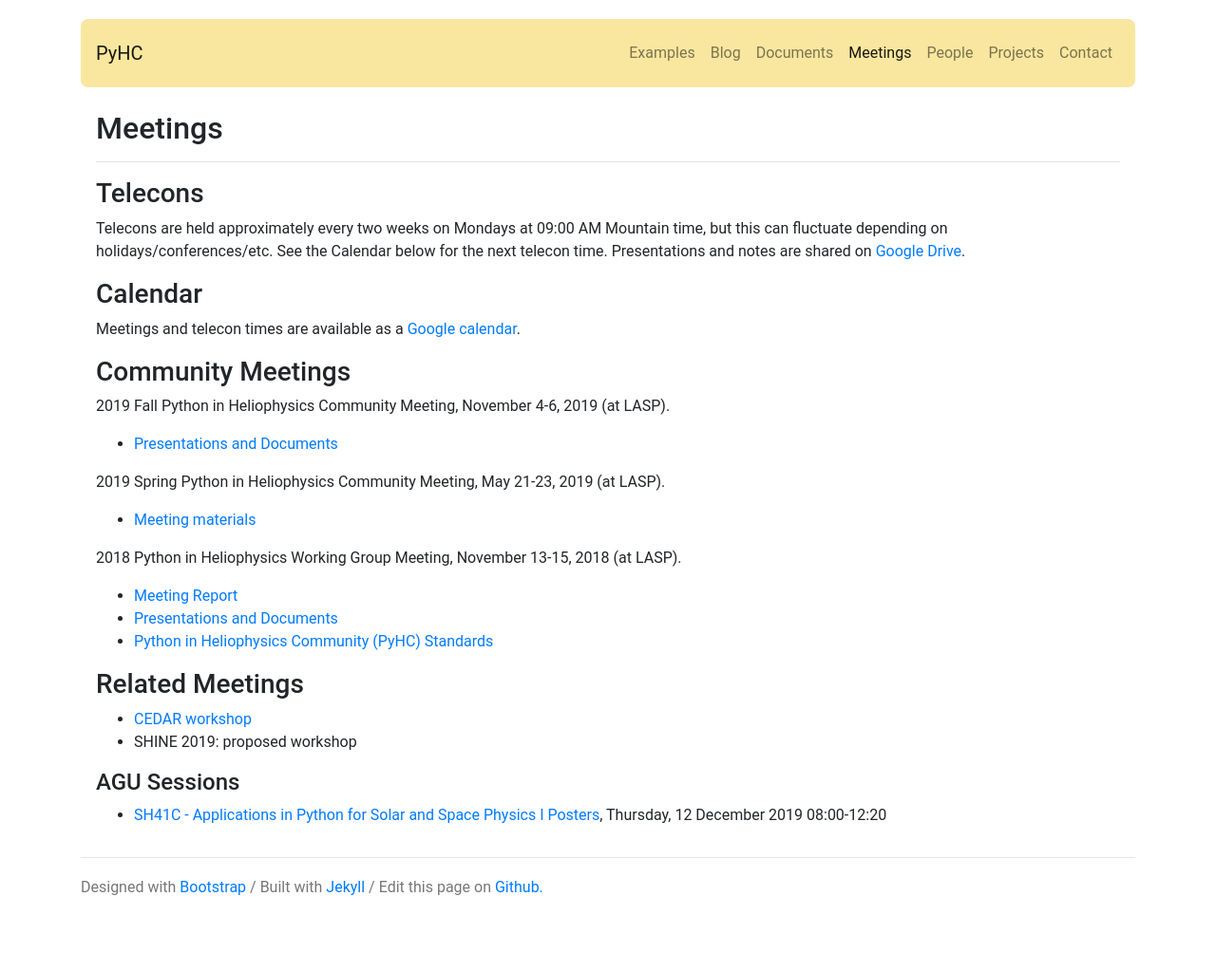
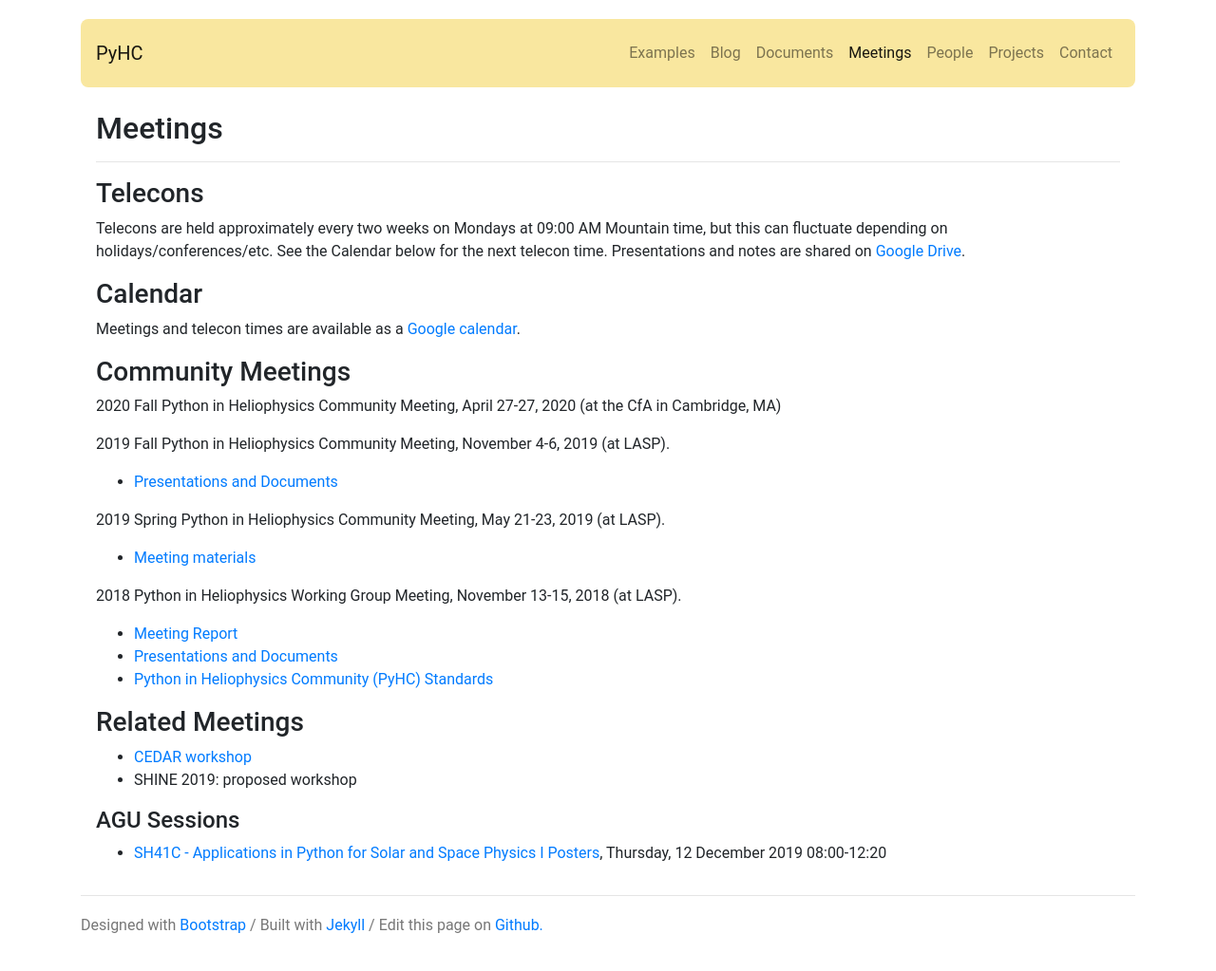
Before and after one commit to heliophysicsPy/heliophysicsPy.github.io, a Jekyll site: the page built from _pages/meetings.md, in a window 1280 px wide. Shown: the whole page at 95% size. Built offline with Jekyll 4.4.1, drawn with Linux system fonts in a browser that asks for light colours; nearby versions of some CDN libraries; before the commit the page ends 983 px from its top, so only the background shows below that.

```diff
--- a/_pages/meetings.md
+++ b/_pages/meetings.md
@@ -13,6 +13,8 @@
 Meetings and telecon times are available as a [Google calendar](https://calendar.google.com/calendar?cid=NG42Z3YyaWZncDZyZ25rOGF1N2pzZjF1azBAZ3JvdXAuY2FsZW5kYXIuZ29vZ2xlLmNvbQ).
 
 ### Community Meetings
+2020 Fall Python in Heliophysics Community Meeting, April 27-27, 2020 (at the CfA in Cambridge, MA)
+
 2019 Fall Python in Heliophysics Community Meeting, November 4-6, 2019 (at LASP).
 * [Presentations and Documents](https://drive.google.com/drive/u/0/folders/1lSM0DwLuKli1Rv9eKYe0vBVB_V8_9wKB)
 
```
